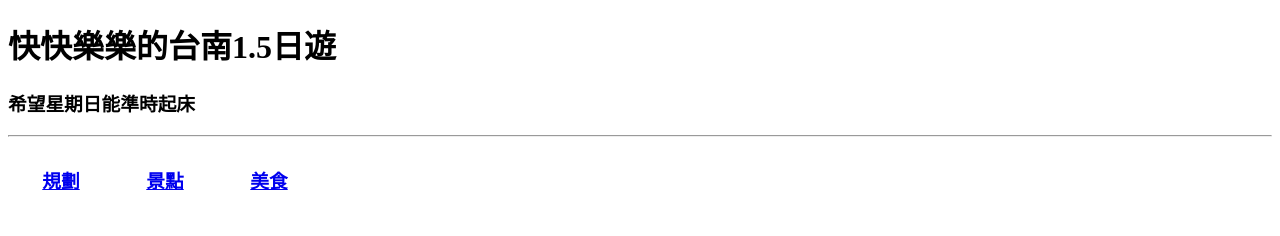
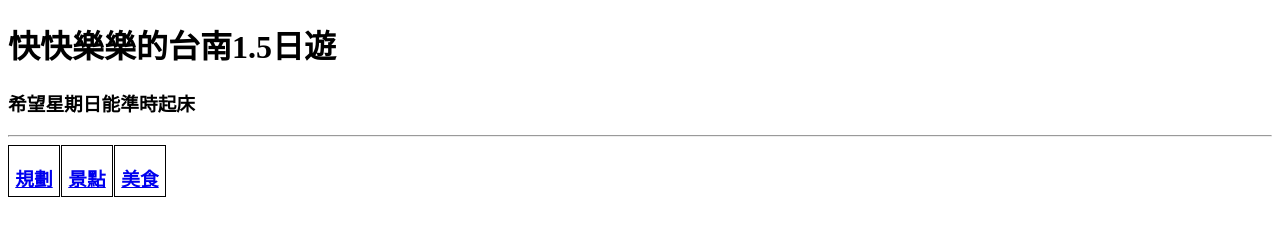
Before and after one commit to Hugo1023/happytriptotainan.com, a plain HTML site: page index.html in a window 1280 px wide. Drawn offline with Linux system fonts and the light colour scheme.

Commit message:
Add files via upload

```diff
--- a/index.html
+++ b/index.html
@@ -7,6 +7,7 @@
     <title>
         台南1.5日遊(2/4-2/5)
     </title>
+    <link rel="stylesheet" href="style.css">
 
 </head>
 
@@ -18,27 +19,24 @@
     <hr>
 
 
-    <table>
-        <tr>
 
-    <th width="100">
+    <div class="menu" id="box1">
         <a href="Schedule/Schedule.html">
             <h3>規劃</h3>
         </a>
-    </th>
-    <th width="100">
+    </div>
+
+    <div class="menu" id="box2">
         <a href="Tourist/touringsite.html">
             <h3>景點</h3>
         </a>
-    </th>
-    <th width="100">
+    </div>
+
+    <div class="menu" id="box3">
         <a href="Food/food.html">
             <h3>美食</h3>
         </a>
-    </th>
-
-        </tr>
-    </table>
+    </div>
 
 </body>
 
--- /dev/null
+++ b/style.css
@@ -0,0 +1,39 @@
+body{
+
+    padding :0px;
+
+}
+#box1{
+    border: 1px solid;
+    width: 50px;
+    height: 50px;
+    padding: 0px;
+    padding-top: 0px;
+    text-align: center;
+
+}
+#box2{
+    margin-left :1px;
+    border: 1px solid;
+    width: 50px;
+    height: 50px;
+    padding: 0px;
+    padding-top: 0px;
+    text-align: center;
+
+}
+#box3{
+    margin-left :1px;
+    border: 1px solid;
+    width: 50px;
+    height: 50px;
+    padding: 0px;
+    padding-top: 0px;
+    text-align: center;
+
+}
+.menu{
+
+float: left;
+
+}
```
Also changed, not shown: Food/food.html (+16 -15 lines), Tourist/touringsite.html (+5 -6 lines). Lines whose indentation alone changed are shown as unchanged.
